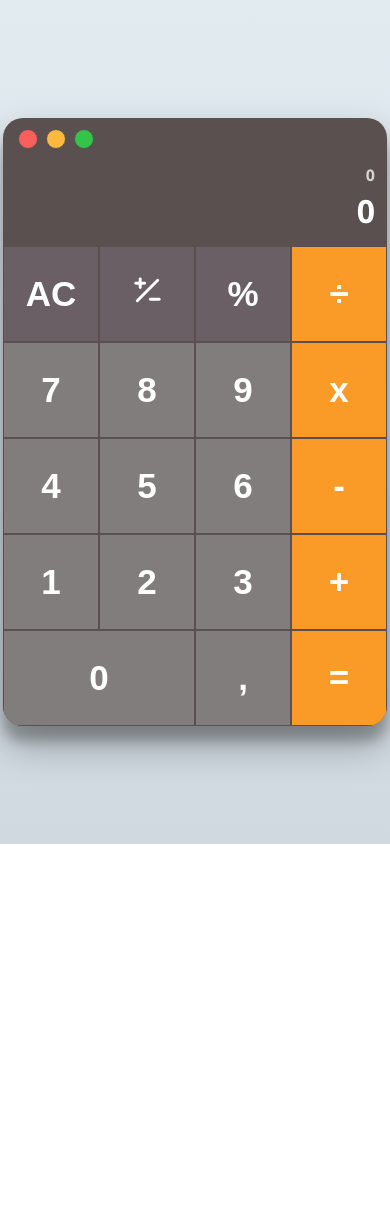
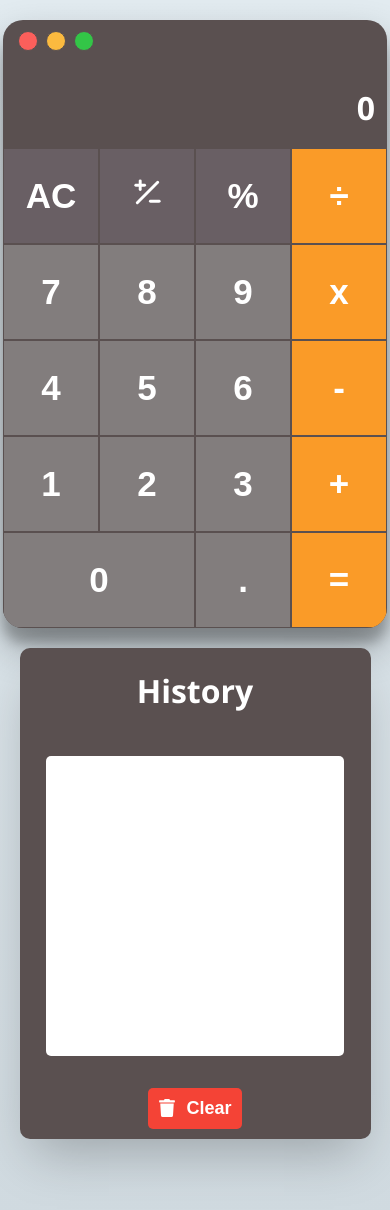
Before and after one commit to QuocNGN/UDT_Test_React, a React app: page /history in a window 390 px wide. Shown: the top 1210 px of the page. Before the commit the page ends 844 px from the top, so only its background shows below. Built offline with nearby package versions, Linux system fonts and the light colour scheme.

Commit message:
feat(calculator): implement complete calculator functionality

```diff
--- a/package.json
+++ b/package.json
@@ -6,6 +6,7 @@
   "dependencies": {
     "react": "^18.3.1",
     "react-dom": "^18.3.1",
+    "react-router-dom": "^6.26.0",
     "react-test-renderer": "^18.3.1"
   },
   "scripts": {
--- a/src/App.tsx
+++ b/src/App.tsx
@@ -1,13 +1,46 @@
-import React from 'react'
+import { useState } from 'react'
+import { BrowserRouter as Router, Route, Routes } from 'react-router-dom'
 import Calculator from './components/Calculator'
+import History from './components/History'
 import './assets/styles/app.scss'
 
-export default class App extends React.Component {
-  render() {
-    return (
-      <div className='App'>
-        <Calculator />
-      </div>
-    )
+export interface HistoryEntry {
+  expression: string
+  result: string
+}
+
+export default function App() {
+  const [history, setHistory] = useState<HistoryEntry[]>(() => {
+    return JSON.parse(localStorage.getItem('calcHistory') || '[]')
+  })
+
+  const addHistory = (entry: HistoryEntry) => {
+    const updatedHistory = [...history, entry]
+    setHistory(updatedHistory)
+    localStorage.setItem('calcHistory', JSON.stringify(updatedHistory))
   }
+
+  const clearHistory = () => {
+    setHistory([])
+    localStorage.removeItem('calcHistory')
+  }
+
+  return (
+    <div className='App'>
+      <Router>
+        <Routes>
+          <Route path='/' element={<Calculator addHistory={addHistory} />} />
+          <Route
+            path='/history'
+            element={
+              <div className='layout'>
+                <Calculator addHistory={addHistory} />
+                <History history={history} clearHistory={clearHistory} />
+              </div>
+            }
+          />
+        </Routes>
+      </Router>
+    </div>
+  )
 }
--- /dev/null
+++ b/src/Reducer/calculatorReducer.ts
@@ -0,0 +1,80 @@
+interface solveProps {
+  symbol: string
+  value: string
+}
+
+export interface actionProps {
+  type:
+    | '[Calculator] Add'
+    | '[Calculator] Delete One'
+    | '[Calculator] Remove All'
+    | '[Calculator] Solve'
+    | '[Calculator] Percentage'
+    | '[Calculator] Toggle Sign'
+  payload?: solveProps | string | undefined
+}
+
+const addNumber = (state: Array<string>, action: actionProps) => {
+  if (state[0] === '0') return [action.payload]
+  if (state.includes('.') && action.payload === '.') return state
+  return [...state, action.payload]
+}
+
+const deleteOne = (state: Array<string>) => {
+  if (state.length === 1) return ['0']
+  return state.slice(0, -1)
+}
+
+const applyPercentage = (state: Array<string>) => {
+  const currentValue = parseFloat(state.join(''))
+  return [(currentValue / 100).toString()]
+}
+
+const toggleSign = (state: Array<string>) => {
+  const currentValue = parseFloat(state.join(''))
+  return [(-currentValue).toString()]
+}
+
+// eslint-disable-next-line @typescript-eslint/no-explicit-any
+export const solveOperation = (state: Array<string>, { payload }: any) => {
+  const currentValue = parseFloat(state.join(''))
+  const inputValue = parseFloat(payload.value)
+
+  if (payload.symbol === '+') return [inputValue + currentValue]
+
+  if (payload.symbol === '-') return [inputValue - currentValue]
+
+  if (payload.symbol === 'x') return [inputValue * currentValue]
+
+  if (payload.symbol === '÷') {
+    if (currentValue === 0) return ['Cannot divide by zero']
+    return [inputValue / currentValue]
+  }
+
+  return state
+}
+
+export const calcReducer = (state: Array<string>, action: actionProps) => {
+  switch (action.type) {
+    case '[Calculator] Add':
+      return addNumber(state, action)
+
+    case '[Calculator] Delete One':
+      return deleteOne(state)
+
+    case '[Calculator] Remove All':
+      return ['0']
+
+    case '[Calculator] Solve':
+      return solveOperation(state, action)
+
+    case '[Calculator] Percentage':
+      return applyPercentage(state)
+
+    case '[Calculator] Toggle Sign':
+      return toggleSign(state)
+
+    default:
+      return state
+  }
+}
--- a/src/assets/styles/app.scss
+++ b/src/assets/styles/app.scss
@@ -15,8 +15,6 @@ $button-height: 78px;
 
 body {
   font-family: "Segoe UI", Tahoma, Geneva, Verdana, sans-serif;
-  background: linear-gradient(to right, #3d1866, #fb2795);
-  background: linear-gradient(120deg, #fdfbfb 0%, #ebedee 100%);
   background: linear-gradient(to top, #cfd9df 0%, #e2ebf0 100%);
   color: #fff;
   margin: 0;
@@ -40,16 +38,18 @@ body {
   margin: 0 auto;
   overflow: hidden;
   background-color: $background;
-  box-shadow: rgba(0, 0, 0, 0.3) 0px 19px 38px, rgba(0, 0, 0, 0.22) 0px 15px 12px;
+  box-shadow:
+    rgba(0, 0, 0, 0.3) 0px 19px 38px,
+    rgba(0, 0, 0, 0.22) 0px 15px 12px;
 
-   // Exclude the icon-wrapper from the grid styles
-   .icon-wrapper {
-    grid-template-rows: initial;// Ensures it spans the entire width of the grid
+  // Exclude the icon-wrapper from the grid styles
+  .icon-wrapper {
+    grid-template-rows: initial; // Ensures it spans the entire width of the grid
     display: flex; // Use flexbox to layout icons
     justify-content: center;
     align-items: center;
     margin: 10px 0 0 10px;
-    gap: .5rem; // Space between icons
+    gap: 0.5rem; // Space between icons
     .icon {
       width: 20px;
       height: 20px;
@@ -133,5 +133,103 @@ body {
   font-size: 2rem;
 }
 
+.layout {
+  display: flex;
+  gap: 20px;
+  flex-wrap: wrap;
+  justify-content: center;
+  align-items: center;
+}
+
+// .calculator {
+//   flex: 1;
+// }
+
 .history {
+  position: relative;
+  // flex: 1;
+  // max-width: 400px;
+  display: flex;
+  flex-direction: column;
+  align-items: center;
+
+  background-color: $background;
+  text-align: center;
+  max-height: 100%;
+  border-radius: 10px;
+  width: 300px;
+  box-shadow:
+    rgba(0, 0, 0, 0.3) 0px 19px 38px,
+    rgba(0, 0, 0, 0.22) 0px 15px 12px;
+  box-shadow: rgba(0, 0, 0, 0.25) 0px 25px 50px -12px;
+  ul {
+    background-color: #fff;
+    border-radius: 5px;
+    width: 85%;
+    height: 65%;
+    max-height: 400px;
+    color: #000;
+    overflow-y: scroll;
+    font-size: 22px;
+  }
 }
+
+.button-clear {
+  background-color: #f44336;
+  color: $white;
+  display: flex;
+  align-items: center;
+  justify-content: center;
+  border: none;
+  outline: none;
+  width: fit-content;
+  height: fit-content;
+  cursor: pointer;
+  font-size: 18px;
+  font-weight: bold;
+  gap: 10px;
+  border-radius: 5px;
+  padding: 10px;
+  position: absolute;
+  bottom: 5%;
+  left: 50%;
+  transform: translateX(-50%);
+  transition: .2s ease;
+
+  &:hover {
+    // background-color: #d32f2f; /* Darker red */
+    background-color: #d5382d;
+  }
+}
+
+@media (max-width: 737px) {
+  body {
+    height: auto;
+    min-height: 150vh;
+    display: block;
+    padding: 0;
+    margin: 0;
+  }
+
+  .layout {
+    margin-top: 20px;
+  }
+
+  .history {
+    width: 90%;
+    ul {
+      height: 300px;
+      max-height: none;
+      color: #000;
+      overflow-y: auto;
+      font-size: 22px;
+    }
+  }
+
+  .button-clear {
+    // position: relative;
+    position: initial;
+    transform: initial;
+    margin: 10px auto; // Đặt margin tự động để căn giữa
+  }
+}
--- a/src/components/Calculator.tsx
+++ b/src/components/Calculator.tsx
@@ -1,6 +1,114 @@
 import { TbPlusMinus } from 'react-icons/tb'
+import { Reducer, useReducer, useState } from 'react'
+import { actionProps, calcReducer, solveOperation } from '../Reducer/calculatorReducer'
+import { HistoryEntry } from '../App'
 
-function Calculator() {
+const initialState: Array<string> = ['0']
+
+const operatorInit = {
+  symbol: '',
+  value: ''
+}
+
+export default function Calculator({ addHistory }: { addHistory: (entry: HistoryEntry) => void }) {
+  // eslint-disable-next-line @typescript-eslint/no-explicit-any
+  const [state, dispatch] = useReducer<Reducer<any, actionProps>>(calcReducer, initialState)
+  const [operator, setOperator] = useState(operatorInit)
+  const [buttonText, setButtonText] = useState('AC')
+
+  const handleAdd = (e: React.MouseEvent<HTMLButtonElement>) => {
+    dispatch({
+      type: '[Calculator] Add',
+      payload: e.currentTarget.innerHTML
+    })
+    setButtonText('C')
+  }
+
+  const handleRemove = () => {
+    if (buttonText === 'AC') {
+      dispatch({
+        type: '[Calculator] Remove All'
+      })
+      setOperator(operatorInit)
+      setButtonText('AC')
+    } else {
+      dispatch({
+        type: '[Calculator] Delete One'
+      })
+      setButtonText(state.length === 1 && state[0] === '0' ? 'AC' : 'C')
+    }
+  }
+
+  const handleSolve = () => {
+    dispatch({
+      type: '[Calculator] Solve',
+      payload: operator
+    })
+
+    const expression = `${operator.value} ${operator.symbol} ${state.join('')}`
+    const result = solveOperation(state, { payload: operator }).join('')
+
+    addHistory({ expression, result })
+
+    setOperator(operatorInit)
+    setButtonText('AC')
+  }
+
+  const setOperation = ({ currentTarget }: React.MouseEvent<HTMLButtonElement>) => {
+    const currentState = state.join('')
+
+    switch (true) {
+      case currentState === '0' && operator.value.length === 0:
+        break
+
+      case currentState === '0' && operator.value.length > 0:
+        setOperator((v) => ({ ...v, symbol: currentTarget.innerHTML }))
+        setButtonText('C')
+        break
+
+      case currentState !== '0' && operator.value.length === 0:
+        setOperator({ symbol: currentTarget.innerHTML, value: currentState })
+        dispatch({
+          type: '[Calculator] Remove All'
+        })
+        setButtonText('C')
+        break
+
+      case currentState !== '0' && operator.value.length > 0:
+        dispatch({
+          type: '[Calculator] Remove All'
+        })
+
+        // eslint-disable-next-line no-case-declarations
+        const newValue = solveOperation(state, {
+          payload: {
+            symbol: operator.symbol,
+            value: operator.value
+          }
+        })
+
+        setOperator({
+          symbol: currentTarget.innerHTML,
+          value: newValue.join('')
+        })
+        setButtonText('C')
+        break
+
+      default:
+        throw new Error('Uncaught Exception')
+    }
+  }
+
+  const handlePercentage = () => {
+    dispatch({ type: '[Calculator] Percentage' })
+    setButtonText('C')
+  }
+
+  const handleToggleSign = () => {
+    dispatch({ type: '[Calculator] Toggle Sign' })
+    setButtonText('C')
+  }
+
   return (
     <div className='calculator'>
       <div className='icon-wrapper'>
@@ -9,33 +117,49 @@ function Calculator() {
         <button className='icon Blue'></button>
       </div>
       <div className='output'>
-        <div className='prev'>0</div>
-        <div className='curr'>0</div>
+        <div className='prev'>
+          {operator.value} {operator.symbol}
+        </div>
+        <div className='curr'>{state}</div>
       </div>
 
-      <button className='button-top'>AC</button>
-      <button className='button-top'>
+      <button onClick={handleRemove} className='button-top'>
+        {buttonText}
+      </button>
+      <button onClick={handleToggleSign} className='button-top'>
         <TbPlusMinus />
       </button>
-      <button className='button-top'>%</button>
-      <button className='button-operator'>÷</button>
-      <button>7</button>
-      <button>8</button>
-      <button>9</button>
-      <button className='button-operator'>x</button>
-      <button>4</button>
-      <button>5</button>
-      <button>6</button>
-      <button className='button-operator'>-</button>
-      <button>1</button>
-      <button>2</button>
-      <button>3</button>
-      <button className='button-operator'>+</button>
-      <button className='button-zero'>0</button>
-      <button>,</button>
-      <button className='button-operator'>=</button>
+      <button onClick={handlePercentage} className='button-top'>
+        %
+      </button>
+      <button onClick={setOperation} className='button-operator'>
+        ÷
+      </button>
+      <button onClick={handleAdd}>7</button>
+      <button onClick={handleAdd}>8</button>
+      <button onClick={handleAdd}>9</button>
+      <button onClick={setOperation} className='button-operator'>
+        x
+      </button>
+      <button onClick={handleAdd}>4</button>
+      <button onClick={handleAdd}>5</button>
+      <button onClick={handleAdd}>6</button>
+      <button onClick={setOperation} className='button-operator'>
+        -
+      </button>
+      <button onClick={handleAdd}>1</button>
+      <button onClick={handleAdd}>2</button>
+      <button onClick={handleAdd}>3</button>
+      <button onClick={setOperation} className='button-operator'>
+        +
+      </button>
+      <button onClick={handleAdd} className='button-zero'>
+        0
+      </button>
+      <button onClick={handleAdd}>.</button>
+      <button onClick={handleSolve} className='button-operator'>
+        =
+      </button>
     </div>
   )
 }
-
-export default Calculator
--- /dev/null
+++ b/src/components/History.tsx
@@ -0,0 +1,22 @@
+import { HistoryEntry } from '../App'
+import { FaTrash } from 'react-icons/fa'
+
+const History = ({ history, clearHistory }: { history: HistoryEntry[]; clearHistory: () => void }) => {
+  return (
+    <div className='history'>
+      <h1>History</h1>
+      <ul>
+        {history.map((entry, index) => (
+          <li key={index}>
+            {entry.expression} = {entry.result}
+          </li>
+        ))}
+      </ul>
+      <button onClick={clearHistory} className='button-clear'>
+        <FaTrash /> <span>Clear</span>
+      </button>
+    </div>
+  )
+}
+
+export default History
```
Also changed, not shown: 1 other file (tests, documents, lock files or other folders).
